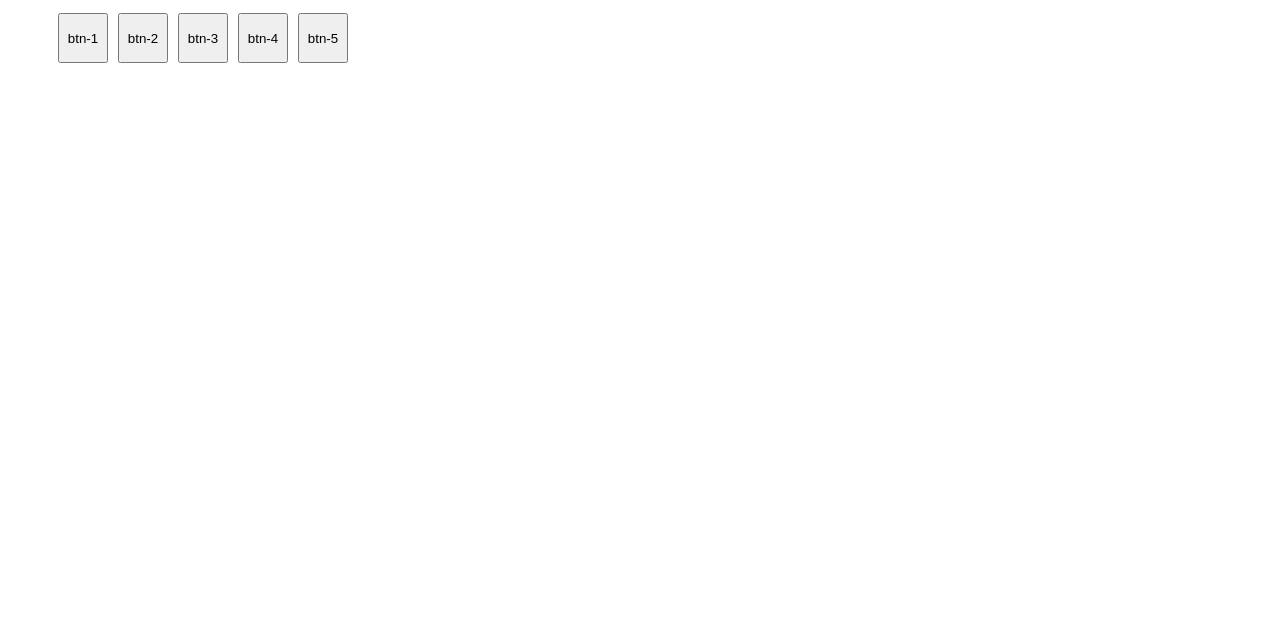
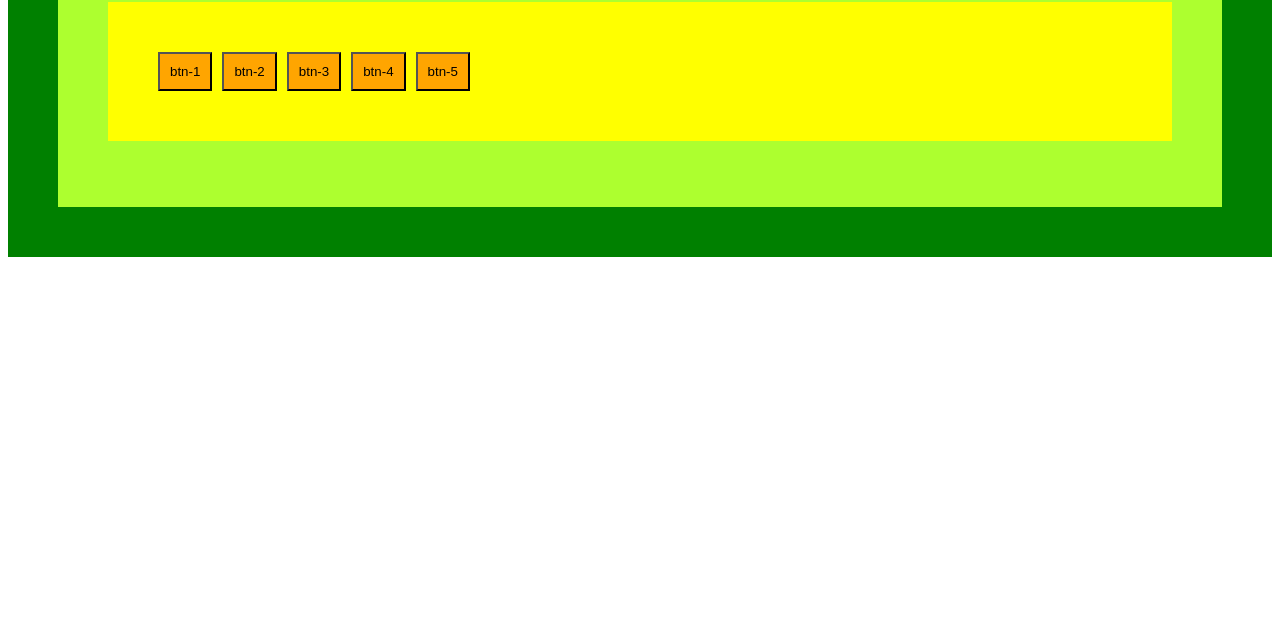
Before and after one commit to EugeneKravec/Core37, a plain HTML site: page index.html in a window 1280 px wide. Shown: the part 161-800 px from the top of the page. Drawn offline with Linux system fonts and the light colour scheme.

Commit message:
Propagation done

```diff
--- a/index.html
+++ b/index.html
@@ -33,11 +33,11 @@
     <div class="propagation">
         <article id="article-prop">
             <ul id="article-list" style="display: flex;">
-                <li><button>btn-1</button></li>
-                <li><button>btn-2</button></li>
-                <li><button>btn-3</button></li>
-                <li><button>btn-4</button></li>
-                <li><button>btn-5</button></li>
+                <li><button name="apple">btn-1</button></li>
+                <li><button name="pineapple">btn-2</button></li>
+                <li><button name="peach">btn-3</button></li>
+                <li><button name="mango">btn-4</button></li>
+                <li><button name="kiwi">btn-5</button></li>
             </ul>
         </articl>
     </div>
--- a/js_DOM/propagation.js
+++ b/js_DOM/propagation.js
@@ -12,9 +12,28 @@ const { propagation, articleProp, articleList } = refs
 // Target - цель - узел на котором произошло событие.
 // Bubbling - Всплытие - работаем с этим событием.
 
+// =================================================
 window.addEventListener('click', (e) => {
-    console.log('window', e);
+    console.log('window:', e);
 })
 propagation.addEventListener('click', (e) => {
-    console.log('propagation', e);
+    console.log('propagation:', e);
 })
+articleProp.addEventListener('click', (e) => {
+    console.log('articleProp:', e);
+})
+articleList.addEventListener('click', (e) => {
+    console.log('articleList-1:', e);
+})
+// =================================================
+
+// EVENT DELEGATION
+articleList.addEventListener('click', (e) => {
+    // console.log(e);
+    // console.log(e.target.attributes.name.value);
+    // console.log(e.target.textContent);
+    console.log('articleList-2:', e.target.getAttribute('name'))
+    e.stopPropagation(); // Все обработчики на єтом же элементе будут вызваны, а выше уже нет
+    e.stopImmediatePropagation // TO STOP BUBBLING - BAD PRACTICE
+
+})
--- a/tasks/style.css
+++ b/tasks/style.css
@@ -8,7 +8,7 @@
   height: auto;
   margin: 10px;
 } */
-
+/*
 .fraze {
   text-align: center;
   font-size: 30px;
@@ -16,12 +16,39 @@
   height: 100px;
   margin: 0 auto;
   background-color: rgb(42, 165, 83);
-}
-button {
+} */
+/* button {
   width: 50px;
   height: 50px;
   margin-left: 10px;
-}
-ul#article-list {
+} */
+
+ul {
   list-style: none;
 }
+
+#article-list li {
+  margin-right: 10px;
+}
+
+#article-list li button {
+  padding: 10px;
+  background-color: orange;
+}
+
+.propagation {
+  padding: 50px;
+  background-color: green;
+}
+
+#article-prop {
+  background-color: greenyellow;
+  padding: 50px;
+}
+
+#article-list {
+  background-color: yellow;
+  padding: 50px;
+  display: flex;
+  flex-flow: row wrap;
+}
```
